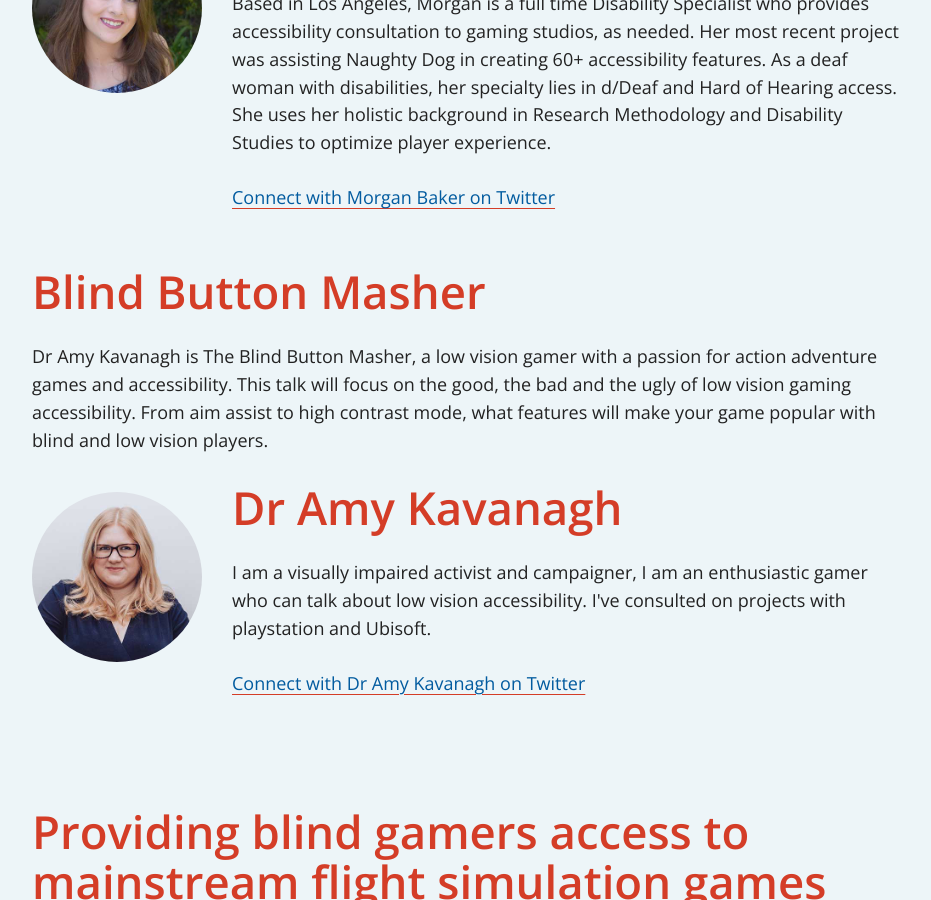
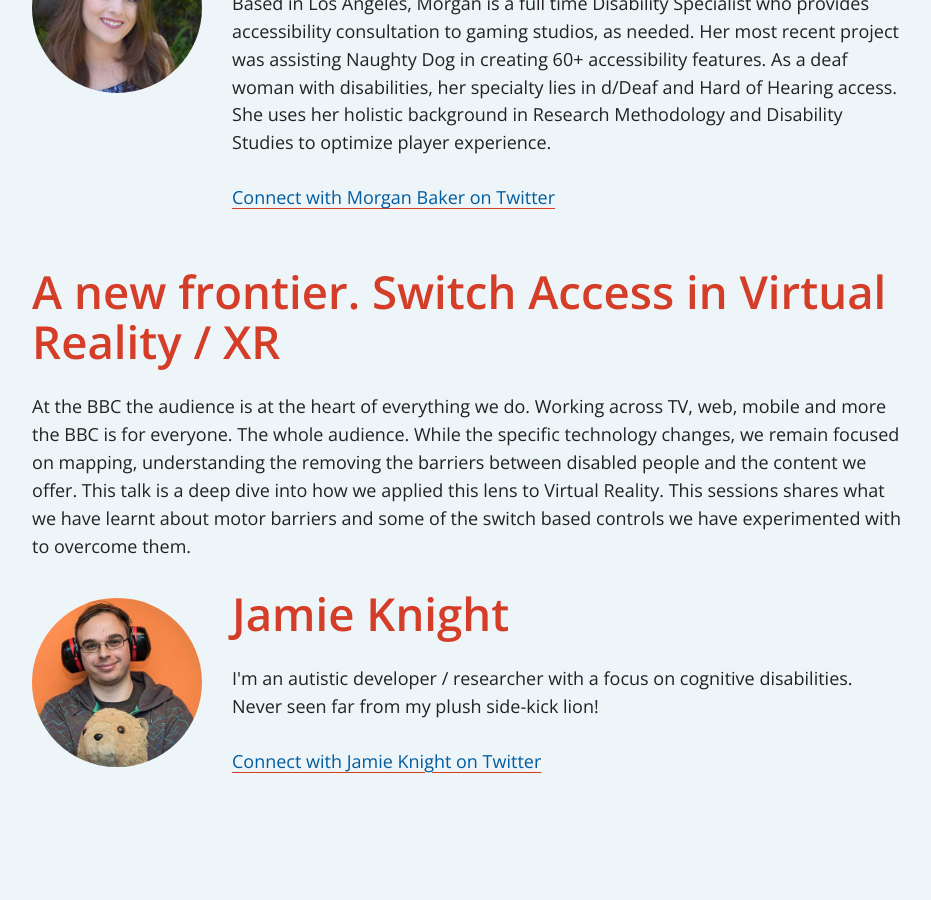
Before and after one commit to a11yTO/static-gaming-site, a Jekyll site: the page built from talks.html, in a window 1280 px wide and 900 px high, scrolled down 1142 px. Shown: the whole window, without its empty margins (172-1103 px from the left). Built offline with Jekyll 4.4.1, drawn with Linux system fonts in a browser that asks for light colours.

Commit message:
Add Jamie's talk description

```diff
--- a/talks.html
+++ b/talks.html
@@ -31,9 +31,9 @@ description: Here is our initial talks announcement for the 2020 event.
   </section>
 </section>
 
-<!-- <section id="switch-access-in-virtual-reality" class="talk">
+<section id="switch-access-in-virtual-reality" class="talk">
   <h2 class="talk-name">A new frontier. Switch Access in Virtual Reality / XR</h2>
-  <p class="talk-desc"></p>
+  <p class="talk-desc">At the BBC the audience is at the heart of everything we do. Working across TV, web, mobile and more the BBC is for everyone. The whole audience. While the specific technology changes, we remain focused on mapping, understanding the removing the barriers between disabled people and the content we offer. This talk is a deep dive into how we applied this lens to Virtual Reality. This sessions shares what we have learnt about motor barriers and some of the switch based controls we have experimented with to overcome them.</p>
   <section id="JamieKnight" class="speaker-detail clearfix">
     <h2>Jamie Knight</h2>
     <img src="/assets/speakers/JamieKnight_400x400.jpg" alt="Headshot of Jamie Knight" />
@@ -42,7 +42,7 @@ description: Here is our initial talks announcement for the 2020 event.
     </div>
     <p class="speaker-twitter"><a href="https://twitter.com/jamieknight" target="_blank">Connect with Jamie Knight on Twitter</a></p>
   </section>
-</section> -->
+</section>
 
 <section id="blind-button-masher" class="talk">
   <h2 class="talk-name">Blind Button Masher</h2>
```
